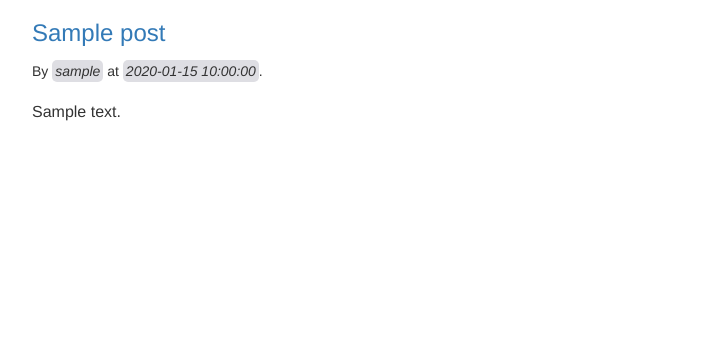
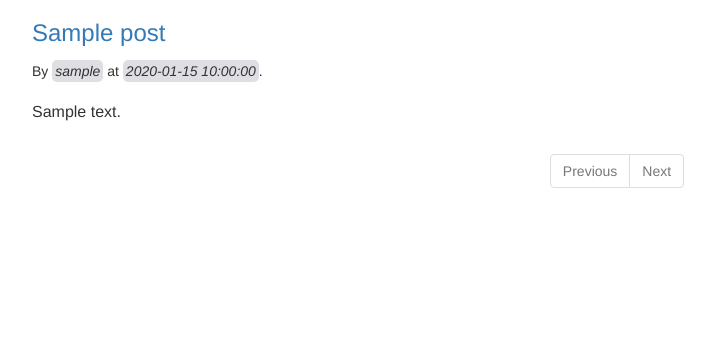
Before and after one commit to globalwa/personal-blog, a Flask app: page / in a window 1280 px wide. Shown: the part 72-416 px from the top of the page, without its empty margins (23-738 px from the left). Run offline with Flask 2, Linux system fonts and the light colour scheme; tables that the repository leaves empty hold one stand-in row (values such as "Sample post"); some libraries are stand-ins or nearby versions.

Commit message:
Pagination and code highlighting support.

```diff
--- a/app/routes.py
+++ b/app/routes.py
@@ -10,7 +10,8 @@ from flask_ckeditor import upload_success, upload_fail
 @app.route('/')
 @app.route('/index')
 def index():
-    posts = Post.query.order_by(Post.timestamp.desc()).all()
+    page = request.args.get('page', 1, type=int)
+    posts = Post.query.order_by(Post.timestamp.desc()).paginate(page, app.config['POSTS_PER_PAGE'], False)
 
     return render_template(
         'index.html', posts=posts
--- a/app/static/styles.css
+++ b/app/static/styles.css
@@ -99,3 +99,13 @@ body {
 .post__footer {
     margin-top: 20px;
 }
+
+.pagination__nav {
+    display: flex;
+    align-items: center;
+    justify-content: center;
+}
+
+pre code {
+    font-size: 15px;
+}
--- a/app/templates/index.html
+++ b/app/templates/index.html
@@ -1,9 +1,17 @@
 {% extends "base.html" %}
+
+{% block styles %}
+
+{{ super() }}
+<link rel="stylesheet"
+      href="//cdnjs.cloudflare.com/ajax/libs/highlight.js/11.2.0/styles/github.min.css">
+
+{% endblock %}
 
 {% block app_main %}
 
 <ul class="posts">
-    {% for post in posts %}
+    {% for post in posts.items %}
     <li class="post">
         <h3 class="post__title">
             <a href="{{ url_for('post', post_id=post.id, slug=post.slugified_title) }}">
@@ -34,4 +42,36 @@
     {% endfor %}
 </ul>
 
+<nav class="pagination__nav">
+    <ul class="pagination">
+        {% if posts.has_prev %}
+        <li class="page-item">
+            <a class="page-link" href="{{ url_for('index', page=posts.prev_num) }}">Previous</a>
+        </li>
+        {% else %}
+        <li class="page-item disabled">
+            <a class="page-link" href="#" tabindex="-1">Previous</a>
+        </li>
+        {% endif %}
+
+        {% if posts.has_next %}
+        <li class="page-item">
+            <a class="page-link" href="{{ url_for('index', page=posts.next_num) }}">Next</a>
+        </li>
+        {% else %}
+        <li class="page-item disabled">
+            <a class="page-link" href="#" tabindex="-1">Next</a>
+        </li>
+        {% endif %}
+    </ul>
+</nav>
+
 {% endblock %}
+
+{% block scripts %}
+
+<script src="//cdnjs.cloudflare.com/ajax/libs/highlight.js/11.2.0/highlight.min.js"></script>
+<script>hljs.highlightAll();</script>
+{{ super() }}
+
+{% endblock %}
--- a/config.py
+++ b/config.py
@@ -14,3 +14,4 @@ class Config:
     CKEDITOR_FILE_UPLOADER = 'upload'
     UPLOADED_PATH = os.path.join(basedir, 'uploads')
     ALLOWED_EXTENSIONS = ['jpg', 'gif', 'png', 'jpeg']
+    POSTS_PER_PAGE = 5
```
Also changed, not shown: app/templates/post.html (+16 -0 lines), app/templates/base.html (indentation only).
